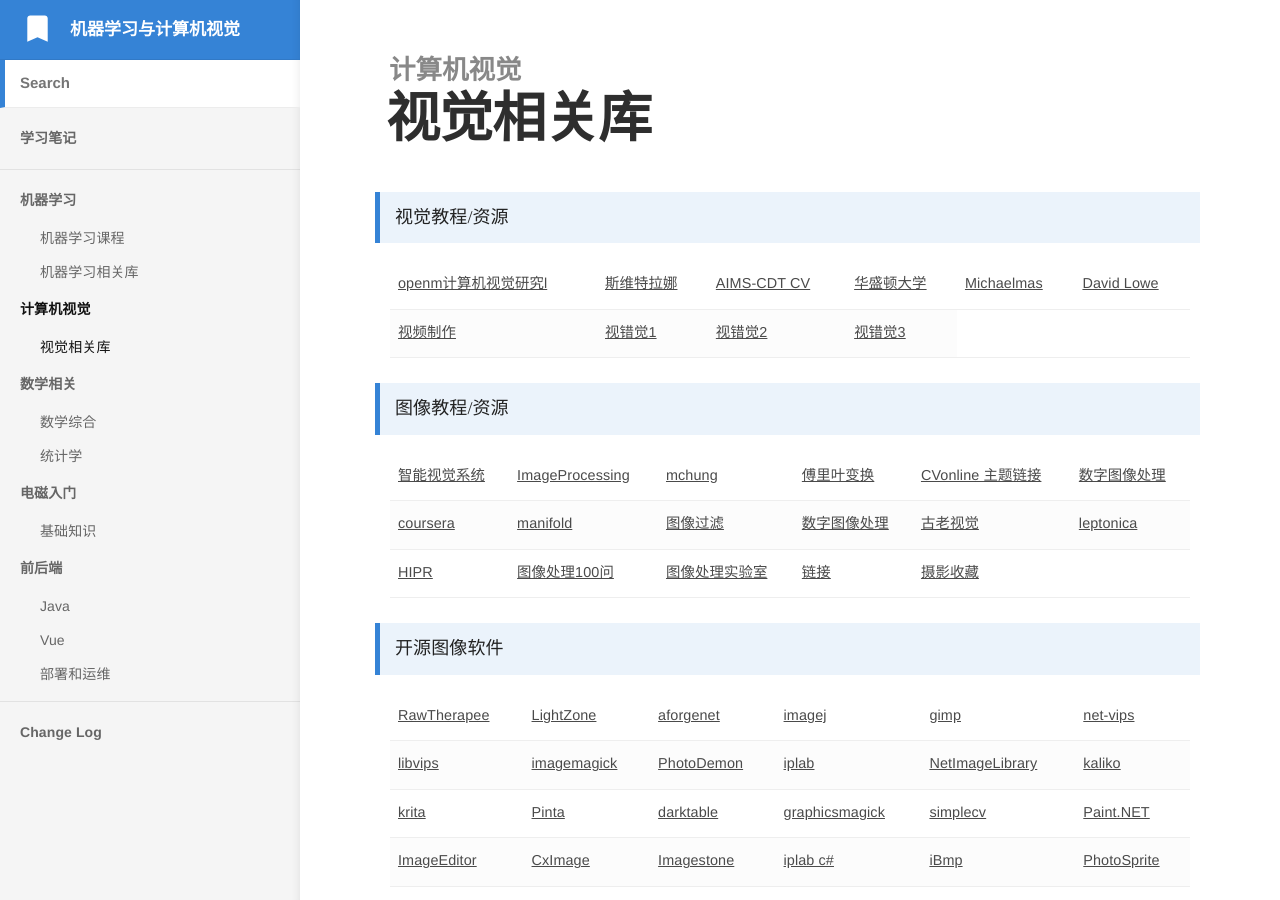
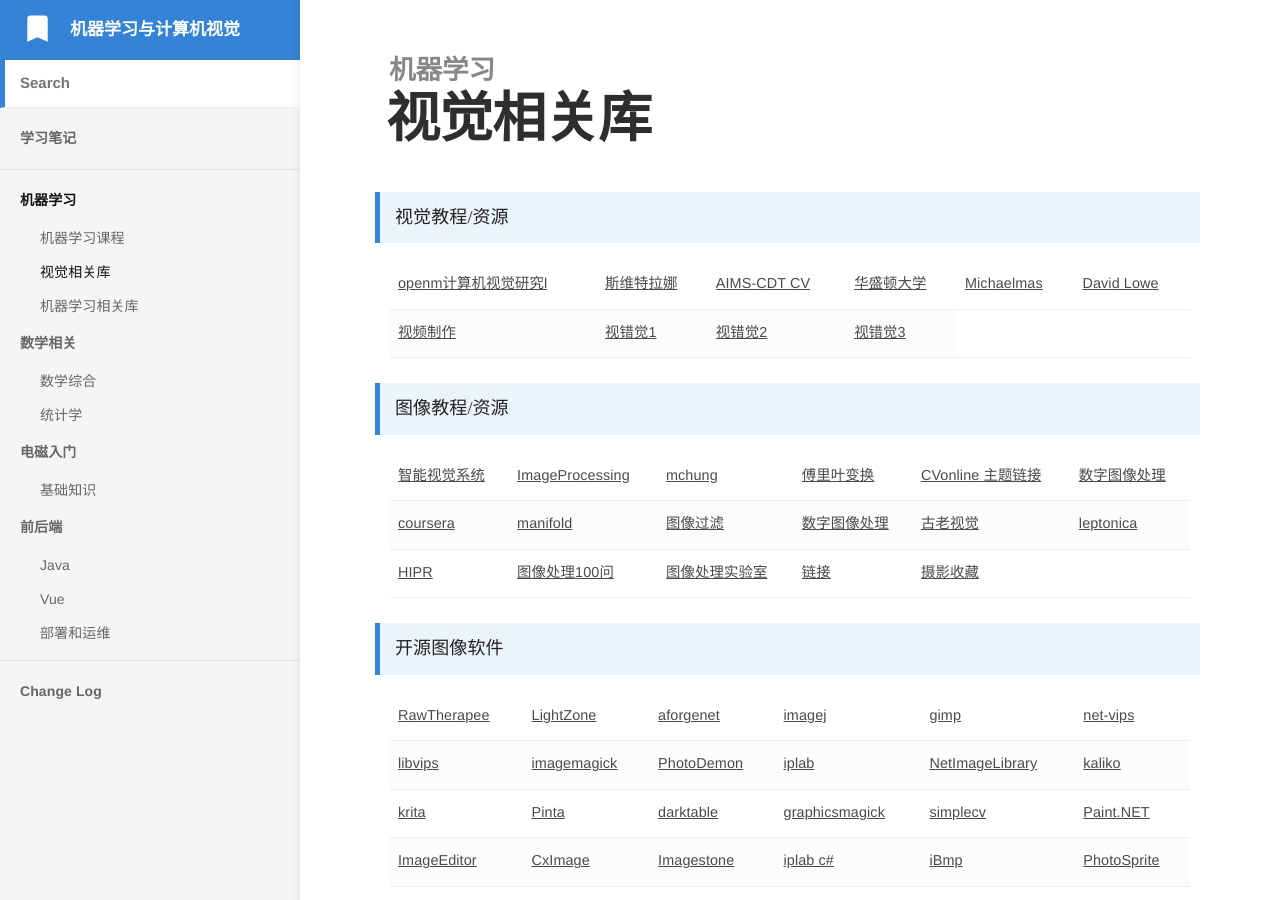
Before and after one commit to bashendixie/Machine_Learning_Notes, a Jekyll site: the page built from _docs/1、机器学习/计算机视觉.md, in a window 1280 px wide and 900 px high. Built offline with Jekyll 4.4.1, drawn with Linux system fonts in a browser that asks for light colours; some web fonts are replaced.

Commit message:
no message

```diff
--- a/_docs/1、机器学习/计算机视觉.md
+++ b/_docs/1、机器学习/计算机视觉.md
@@ -1,6 +1,6 @@
 ---
 title: 视觉相关库
-category: 计算机视觉
+category: 机器学习
 order: 1
 ---
 
```
